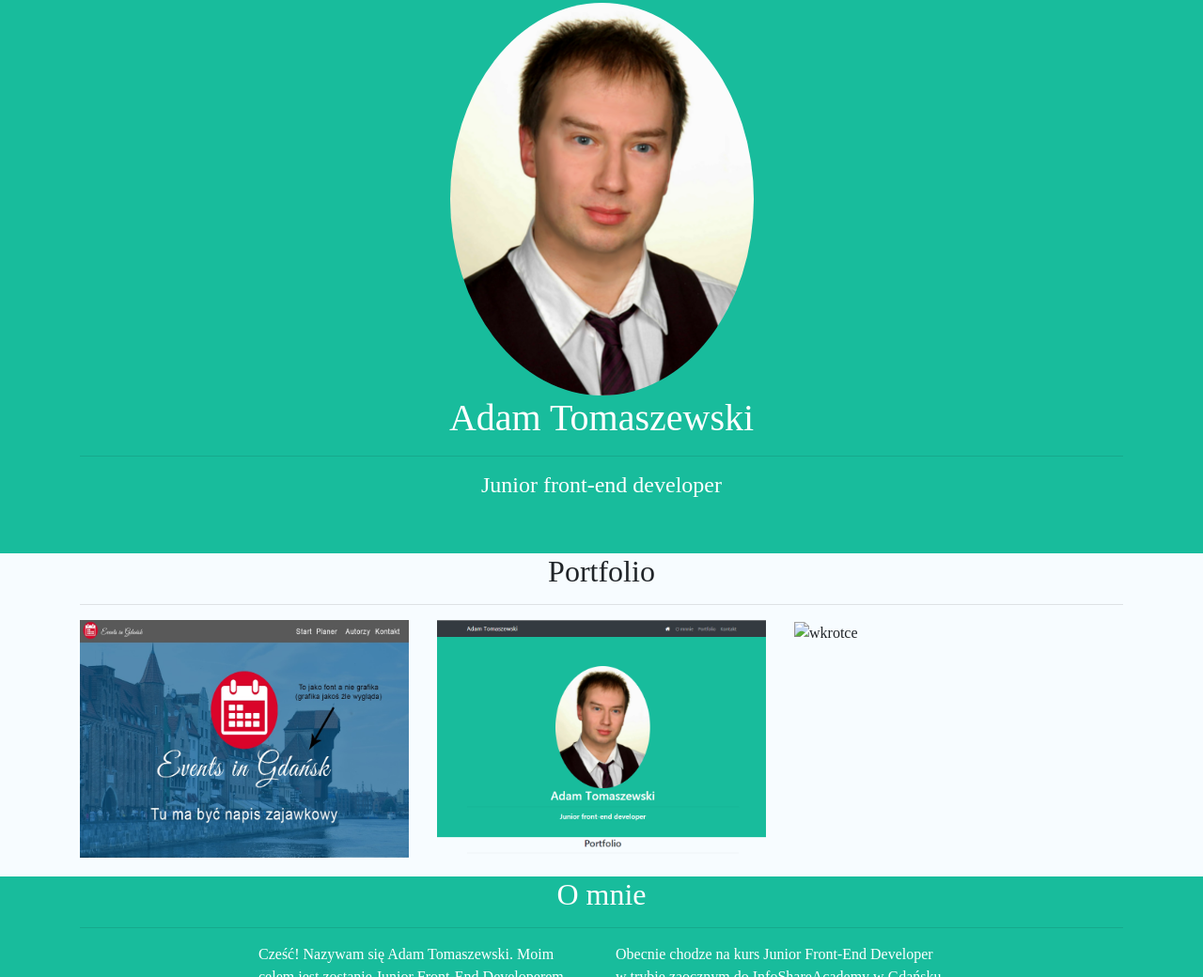
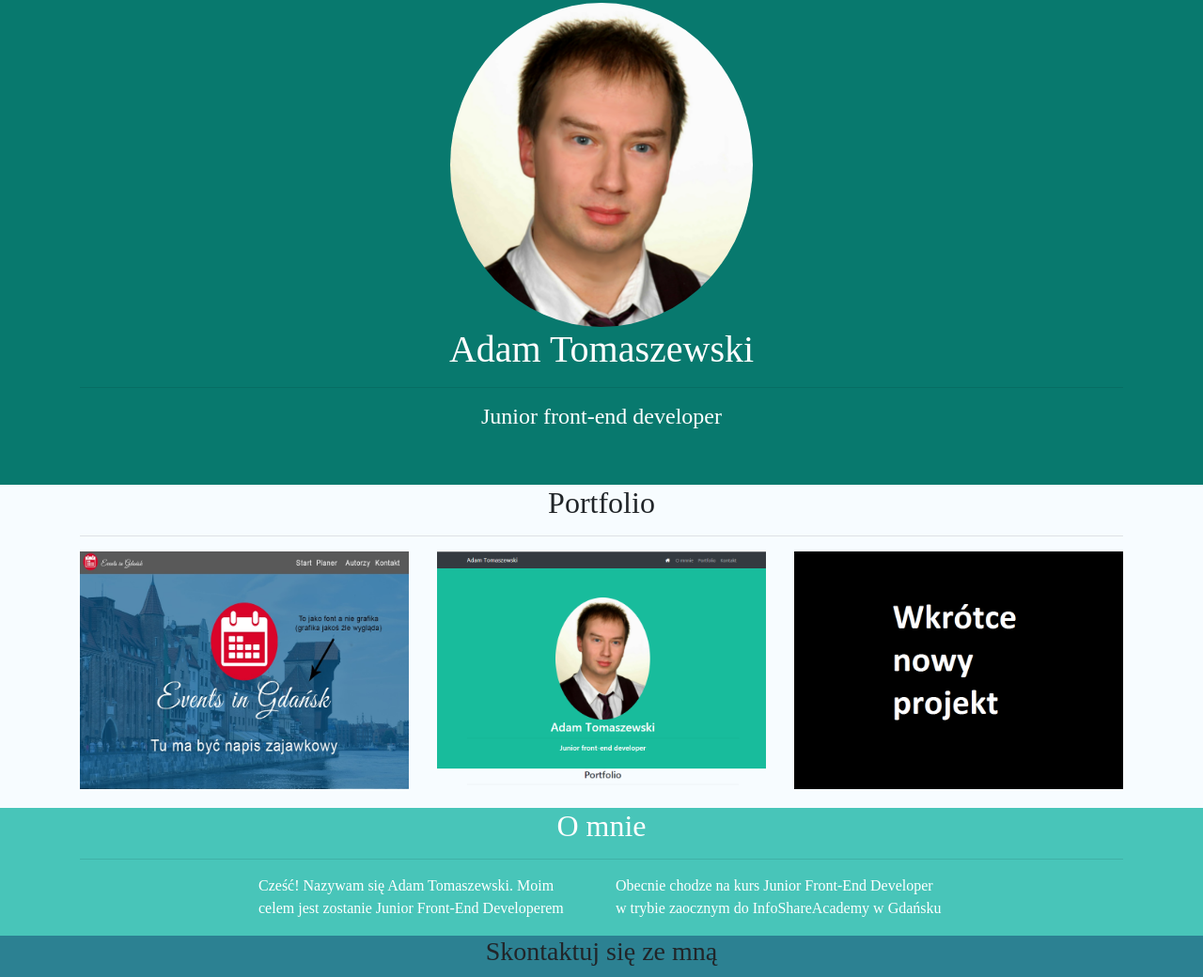
Before and after one commit to Simpel1987/simpel1987.github.io, a plain HTML site: page index.html in a window 1280 px wide. Shown: the part 153-1193 px from the top of the page at 94% size. Drawn offline with Linux system fonts and the light colour scheme; some packages are replaced by stand-ins of ours; files whose address does not match are found by name; a web font is replaced by a local one.

Commit message:
dodane kolory

```diff
--- a/style.css
+++ b/style.css
@@ -1,6 +1,6 @@
 body {
     padding-top: 54px;
-    background-color: #999999;
+    background-color: #2c8192;
     font-family: 'Spectral SC', serif;
 }
 @media (min-width: 992px) {
@@ -18,10 +18,22 @@ img {
     background-color: #f7fcff;
     padding-bottom: 20px;
 }
+
+.img-zdjecie
+{
+    border-radius: 50%;
+}
+header.masthead {
+    padding-top: 100px;
+    padding-bottom: 50px;
+    text-align: center;
+    color: #fff;
+    background: #08796e;
+}
 section.about
 {
     color: white;
-    background: #18BC9C;
+    background: #48C5B9;
 }
 @media (max-width: 767px) {
     section {
@@ -29,20 +41,7 @@ section.about
     section.first {
         padding-top: 75px; } }
 
-.footer {
-    display:table;
-    width:100%;
-    padding:15px;
-    background-color: #35495b;
-    color: #dbe0e3;
-    text-align: center;
-}
-.footer-row {
-    display:table-row;
-}
-.footer-section {
-    display:table-cell;
-}
+
 
 .blocks-container {
     width: calc(100% - 230px);
@@ -55,7 +54,6 @@ section.about
 .blocks {
     width: 33%;
     height: 50%;
-
     float: left;
 }
 
@@ -73,7 +71,6 @@ section.about
     color: #ffffff;
     text-decoration: none;
     margin-left: 30px;
-;
     max-width: 25%;
 
 }
@@ -119,19 +116,20 @@ section.about
     max-width: 100%;
     height: auto;
 }
-img {
-    vertical-align: middle;
-    border-style: none;
 
+
+
+.footer {
+    display:table;
+    width:100%;
+    padding:15px;
+    background-color: #35495b;
+    color: #dbe0e3;
+    text-align: center;
 }
-header.masthead {
-    padding-top: 100px;
-    padding-bottom: 50px;
-    text-align: center;
-    color: #fff;
-    background: #18bc9c;
+.footer-row {
+    display:table-row;
 }
-.img-zdjecie
-{
-    border-radius: 50%;
+.footer-section {
+    display:table-cell;
 }
```
Also changed, not shown: img/portfolio/nowyprojekt.png (added), img/zdjecie.png (added), index.html (line endings or trailing spaces).
